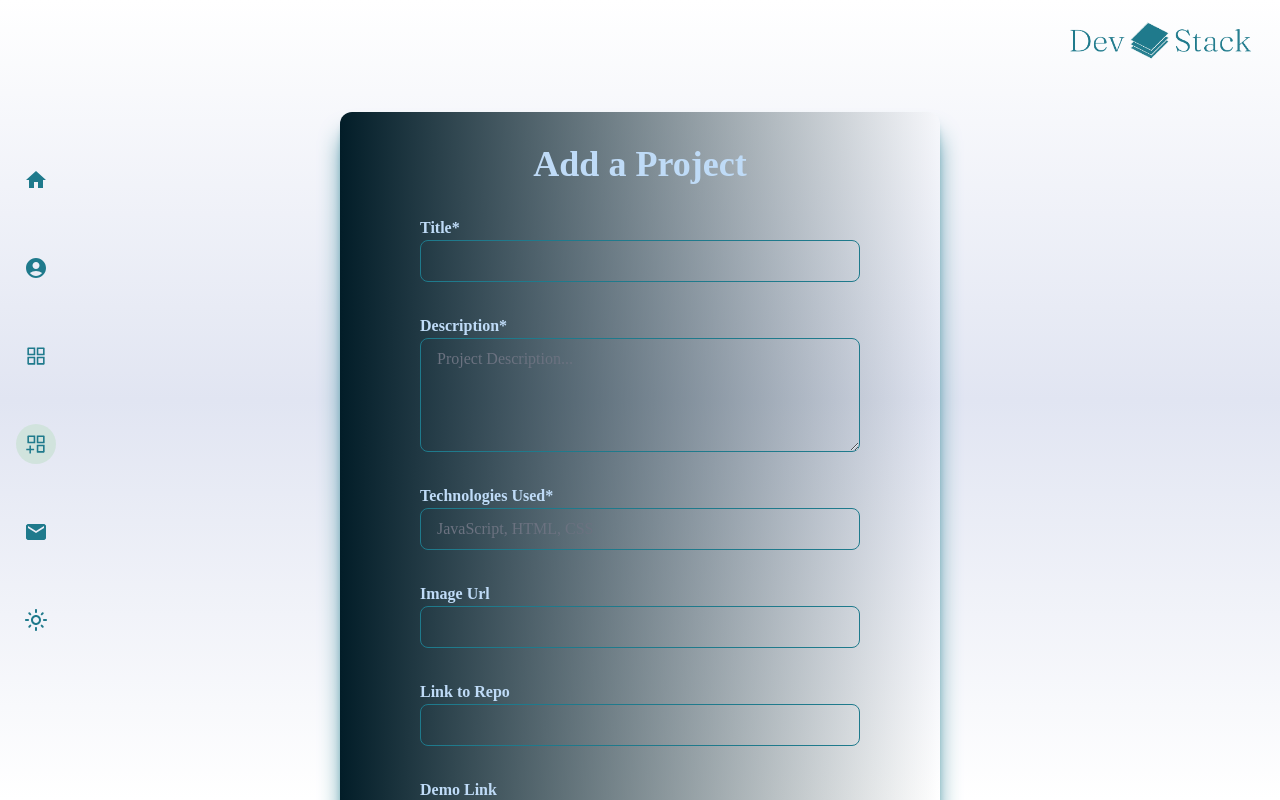
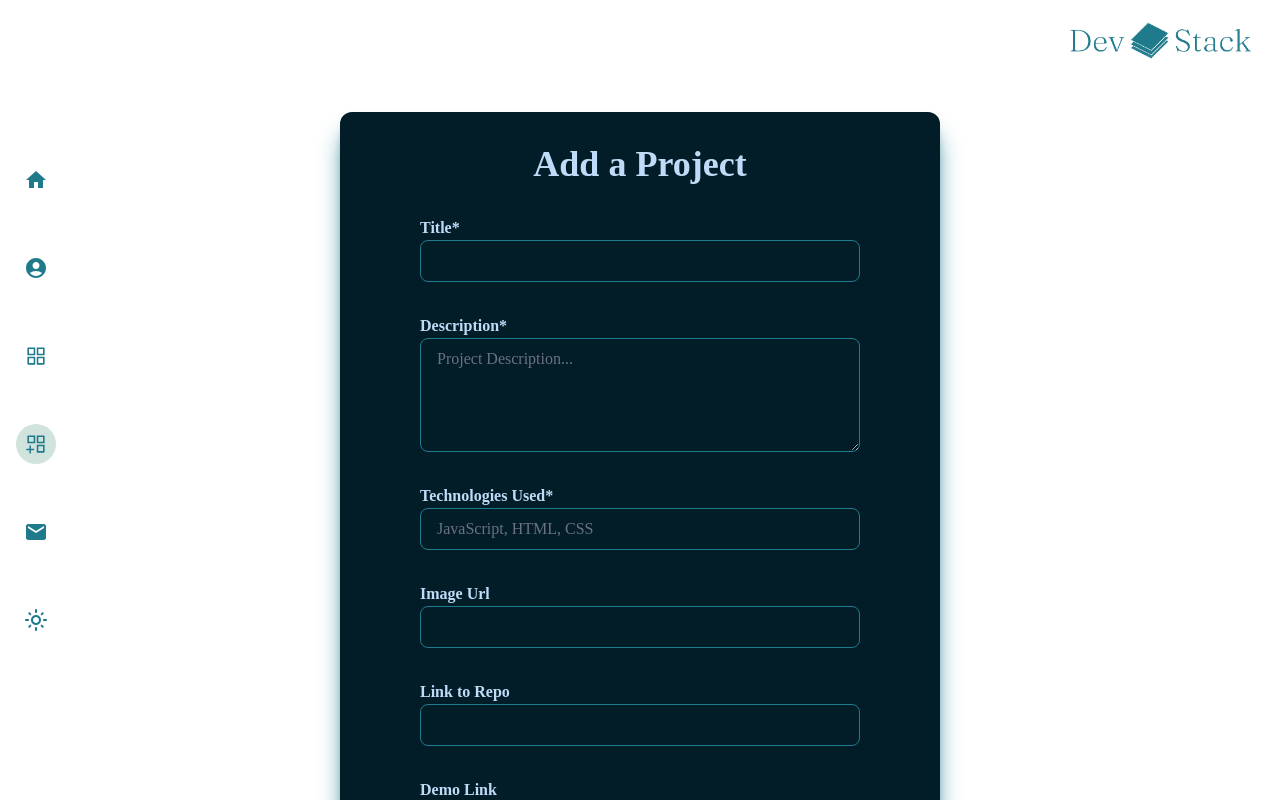
Before and after one commit to joshuanelsondev/devstack-project, a React (Create React App) app: page /projects/new in a window 1280 px wide. Shown: the top 800 px of the page. Built offline with nearby package versions, Linux system fonts and the light colour scheme; what tailwindcss-dark-mode would draw is missing.

Commit message:
Update background and add a project page

```diff
--- a/public/index.html
+++ b/public/index.html
@@ -26,7 +26,7 @@
     -->
     <title>DevStack</title>
   </head>
-    <body>
+    <body class="text-dark bg-fixed bg-gradient-to-t from-white via-gray to-white dark:bg-gradient-to-b dark:from-dark dark:via-primary dark:to-dark">
     <noscript>You need to enable JavaScript to run this app.</noscript>
     <div id="root"></div>
     <!--
--- a/src/App.js
+++ b/src/App.js
@@ -38,7 +38,7 @@ function App() {
 
 
   return (
-    <div className="w-full h-full text-dark bg-fixed bg-gradient-to-b from-white via-gray to-white dark:bg-gradient-to-b dark:from-dark dark:via-primary dark:to-dark">
+    <div className="w-full h-screen">
       <Router>
         {!errorPage && <Nav toggleMode={toggleMode} />}
         <Routes>
--- a/src/Components/NewProject.js
+++ b/src/Components/NewProject.js
@@ -61,7 +61,7 @@ export default function NewProject() {
 
     return (
       <div className="flex justify-center mx-4 pt-28 pb-10">
-        <form className="flex flex-col items-center gap-6 sm:gap-8 z-10 text-blue bg-gradient-to-r from-dark to-transparent h-fit w-11/12 sm:w-[600px] p-8 sm:px-20 mb-10 rounded-xl shadow-xl shadow-primary">
+        <form className="flex flex-col items-center gap-6 sm:gap-8 z-10 text-blue bg-dark h-fit w-11/12 sm:w-[600px] p-8 sm:px-20 mb-10 rounded-xl shadow-xl shadow-primary">
           <h1 className="text-blue text-4xl font-bold self-center">Add a Project</h1>
           {errorMessage && <p className="text-red">{errorMessage}</p>}
           <div className="flex flex-col w-full">
--- a/src/Components/Projects.js
+++ b/src/Components/Projects.js
@@ -43,12 +43,12 @@ export default function Projects({setErrorPage}) {
             ))}
             {projects.length === 0 && (
               <div className="mt-10 flex items-center gap-4 z-10">
-                <h2 className="text-4xl text-blue">Add Project</h2>
+                <h2 className="text-4xl text-primary dark:text-blue">Add Project</h2>
                 <Link
                   to={"/projects/new"}
                   className="hover:bg-dark rounded-full p-2"
                 >
-                  <MdLibraryAdd className="text-blue" size={24} />
+                  <MdLibraryAdd className="text-primary dark:text-blue" size={24} />
                 </Link>
               </div>
             )}
--- a/src/Pages/About.js
+++ b/src/Pages/About.js
@@ -3,7 +3,7 @@ import AboutComponent from "../Components/AboutComponent";
 
 export default function About() {
     return (
-        <div className="h-screen w-full ">
+        <div className="h-screen w-full">
             <AboutComponent />
         </div>
     );
```
